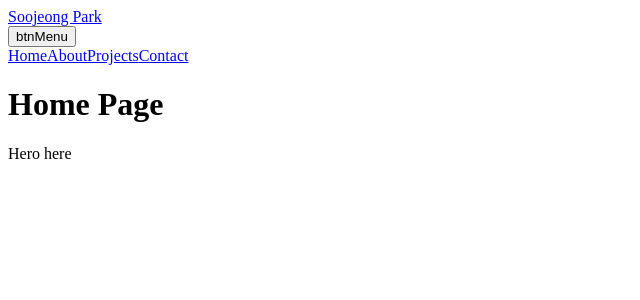
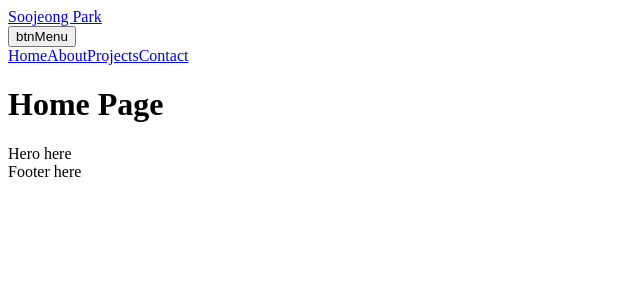
Before and after one commit to soojeong-park-ca/soojeong-park-portfolio, a React (Vite) app: page / in a window 1280 px wide. Shown: the top 300 px of the page, without its empty margins (0-640 px from the left). Built offline with nearby package versions, Linux system fonts and the light colour scheme.

Commit message:
add Layout component as siteWrapper to nest children Route components as Outlet and add Footer

```diff
--- a/src/App.jsx
+++ b/src/App.jsx
@@ -1,6 +1,6 @@
 import { Routes, Route } from "react-router-dom";
 
-import Header from "./components/Header";
+import Layout from "./components/Layout";
 import Home from "./pages/Home";
 import About from "./pages/About";
 import Projects from "./pages/Projects";
@@ -8,15 +8,14 @@ import Contact from "./pages/Contact";
 
 function App() {
   return (
-    <>
-      <Header />
-      <Routes>
-        <Route path="/" element={<Home />} />
-        <Route path="/about" element={<About />} />
-        <Route path="/projects" element={<Projects />} />
-        <Route path="/contact" element={<Contact />} />
-      </Routes>
-    </>
+    <Routes>
+      <Route path="/" element={<Layout />}>
+        <Route index element={<Home />} />
+        <Route path="about" element={<About />} />
+        <Route path="projects" element={<Projects />} />
+        <Route path="contact" element={<Contact />} />
+      </Route>
+    </Routes>
   );
 }
 
--- /dev/null
+++ b/src/components/Footer.jsx
@@ -0,0 +1,3 @@
+export default function Footer() {
+  return <footer>Footer here</footer>;
+}
--- /dev/null
+++ b/src/components/Layout.jsx
@@ -0,0 +1,16 @@
+import { Outlet } from "react-router-dom";
+
+import Header from "./Header";
+import Footer from "./Footer";
+
+export default function Layout() {
+  return (
+    <div className="siteWrapper">
+      <Header />
+      <main className="main">
+        <Outlet />
+      </main>
+      <Footer />
+    </div>
+  );
+}
```
